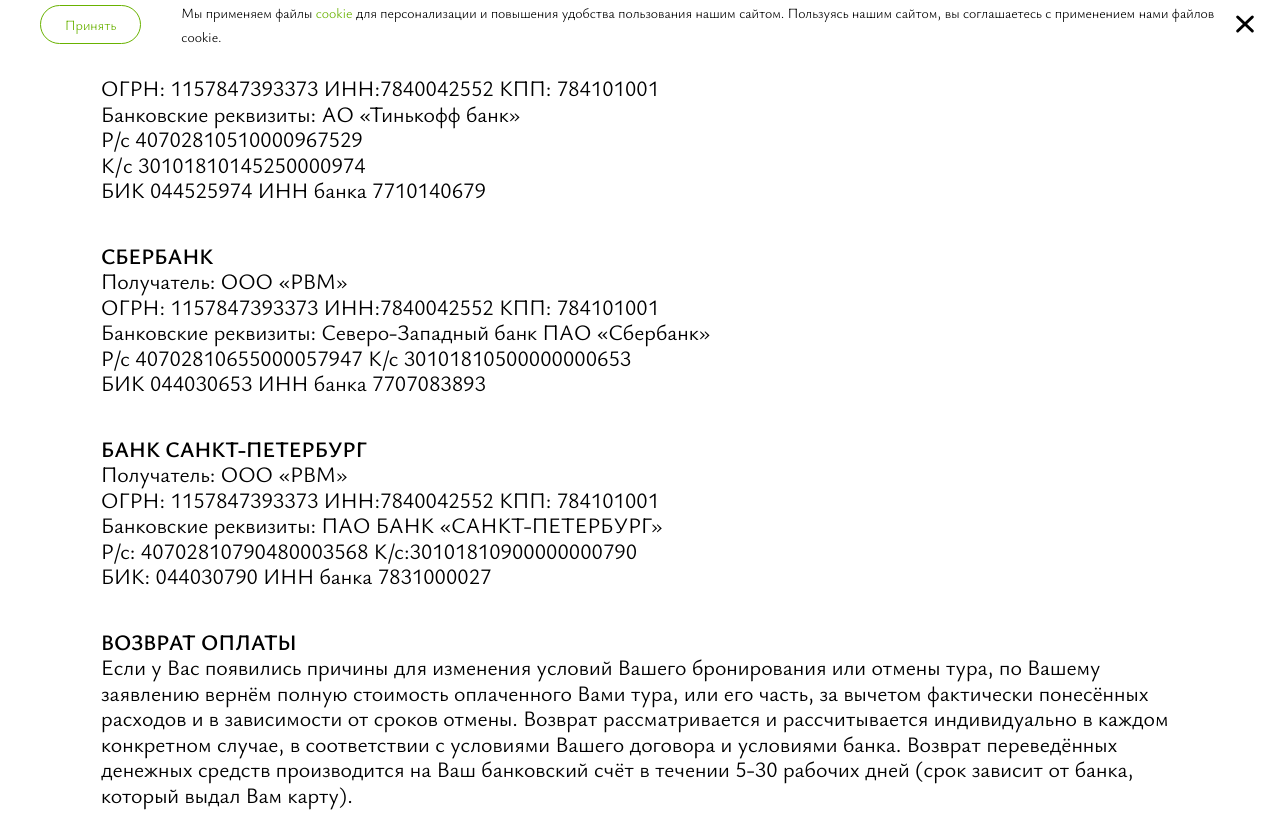
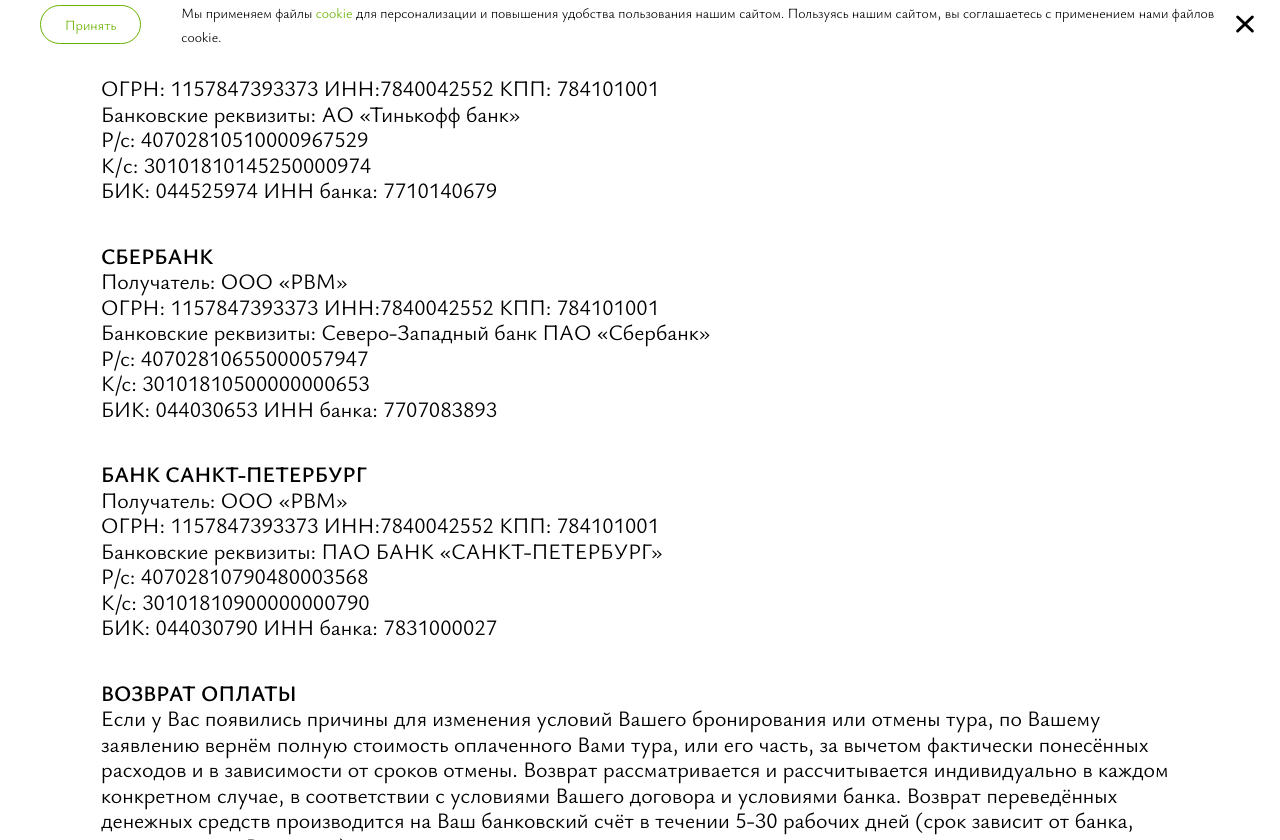
Before and after one commit to Falkony/tourism-spb-moscow, a Vue app: page /requisites in a window 1280 px wide. Shown: the part 720-1560 px from the top of the page. Built offline with nearby package versions, Linux system fonts and the light colour scheme; no server answers.

Commit message:
правки реквизитов

```diff
--- a/src/components/Requisites/Requisites.vue
+++ b/src/components/Requisites/Requisites.vue
@@ -9,9 +9,9 @@ const requisites = [
             'Получатель: ООО «РВМ»',
             'ОГРН: 1157847393373  ИНН:7840042552  КПП: 784101001',
             'Банковские реквизиты: АО «Тинькофф банк»',
-            'Р/с 40702810510000967529',
-            'К/c 30101810145250000974',
-            'БИК 044525974 ИНН банка 7710140679',
+            'Р/с: 40702810510000967529',
+            'К/c: 30101810145250000974',
+            'БИК: 044525974 ИНН банка: 7710140679',
         ],
     },
     {
@@ -20,8 +20,9 @@ const requisites = [
             'Получатель: ООО «РВМ»',
             'ОГРН: 1157847393373  ИНН:7840042552  КПП: 784101001',
             'Банковские реквизиты: Северо-Западный банк ПАО «Сбербанк»',
-            'Р/с 40702810655000057947 К/с 30101810500000000653',
-            'БИК 044030653 ИНН банка 7707083893',
+            'Р/с: 40702810655000057947',
+            'К/с: 30101810500000000653',
+            'БИК: 044030653 ИНН банка: 7707083893',
         ],
     },
     {
@@ -30,8 +31,9 @@ const requisites = [
             'Получатель: ООО «РВМ»',
             'ОГРН: 1157847393373  ИНН:7840042552  КПП: 784101001',
             'Банковские реквизиты: ПАО БАНК «САНКТ-ПЕТЕРБУРГ»',
-            'Р/с: 40702810790480003568 К/с:30101810900000000790',
-            'БИК: 044030790 ИНН банка 7831000027',
+            'Р/с: 40702810790480003568',
+            'К/с: 30101810900000000790',
+            'БИК: 044030790 ИНН банка: 7831000027',
         ],
     },
     {
```
